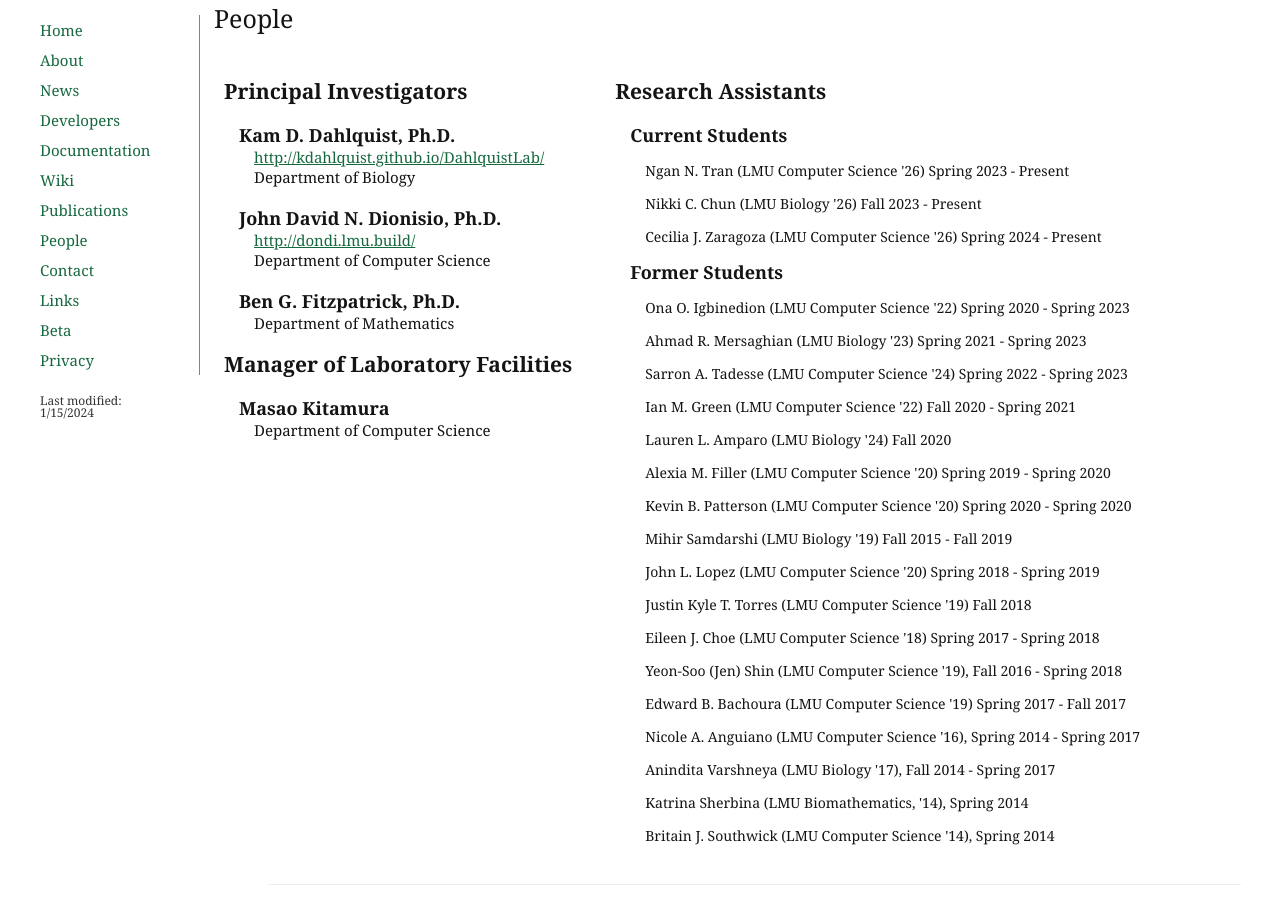
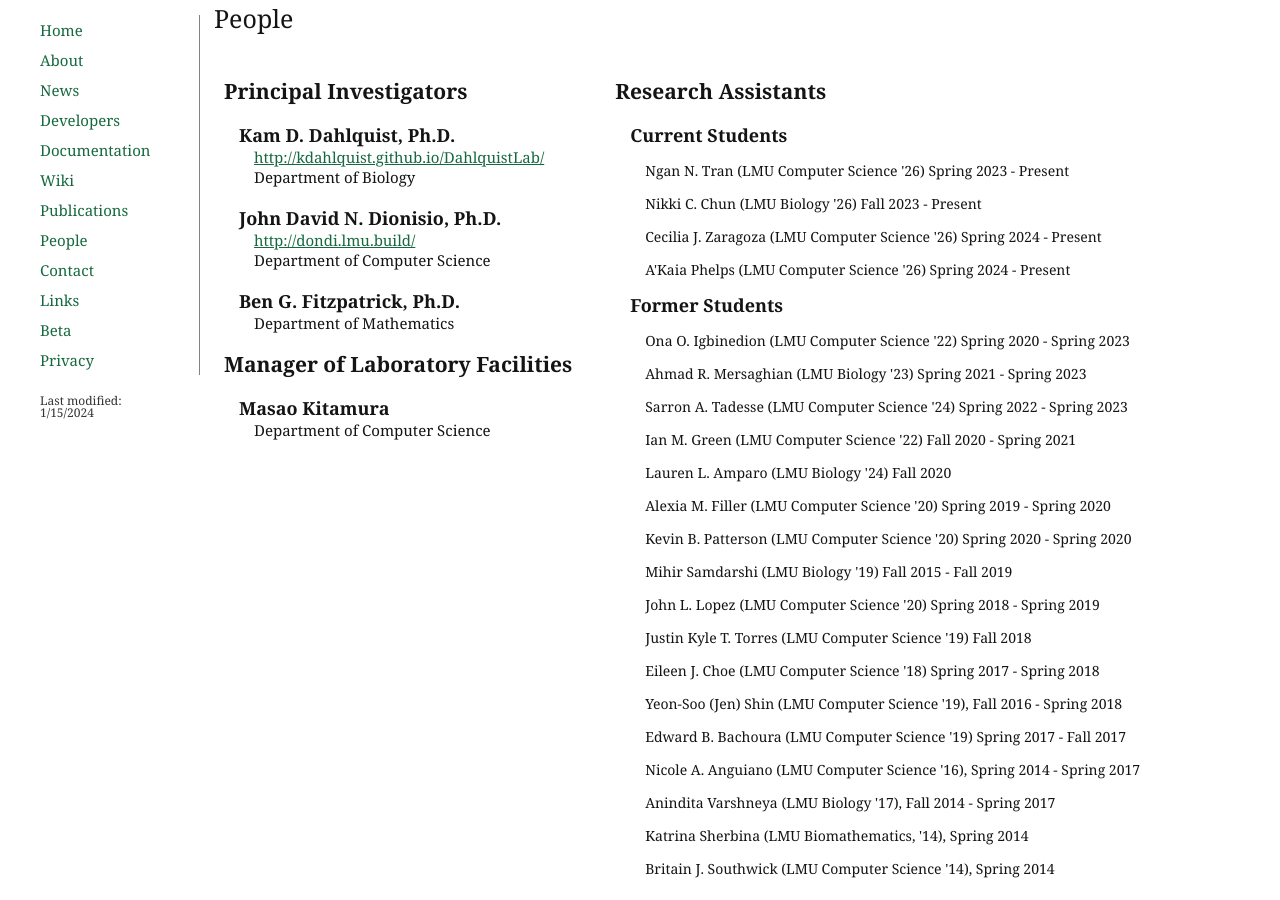
Before and after one commit to dondi/GRNsight, a Jekyll site: the page built from people.html, in a window 1280 px wide and 900 px high, scrolled down 995 px. Built offline with Jekyll 4.4.1, drawn with Linux system fonts in a browser that asks for light colours; nearby versions of some CDN libraries.

Commit message:
Update people.html
Added A'Kaia Phelps to the People Page

```diff
--- a/people.html
+++ b/people.html
@@ -116,6 +116,8 @@ description: Principal Investigators, current and former undergraduate research
                             <p class="studentName">Ngan N. Tran (LMU Computer Science '26) Spring 2023 - Present</p>
                             <p class="studentName">Nikki C. Chun (LMU Biology '26) Fall 2023 - Present</p>
                             <p class="studentName">Cecilia J. Zaragoza (LMU Computer Science '26) Spring 2024 - Present</p>
+                            <p class="studentName">A'Kaia Phelps (LMU Computer Science '26) Spring 2024 - Present</p>
+
                           <p class="name">Former Students</p>
                             <p class="studentName">Ona O. Igbinedion (LMU Computer Science '22) Spring 2020 - Spring 2023</p>
                             <p class="studentName">Ahmad R. Mersaghian (LMU Biology '23) Spring 2021 - Spring 2023</p>
```
